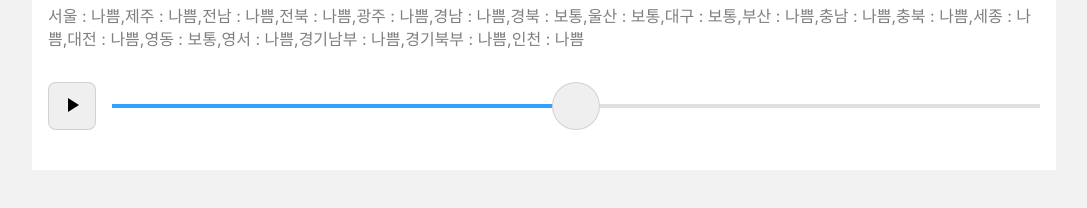
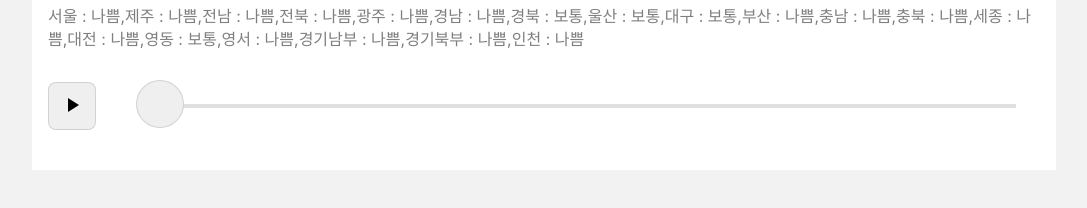
Before and after one commit to codesquad-member-2020/dust-1, a website built with webpack: page FE/src/index.html in a window 1280 px wide. Shown: the part 526-734 px from the top of the page, without its empty margins (96-1183 px from the left). Built offline with nearby package versions, Linux system fonts and the light colour scheme.

Commit message:
[#15] Fix: CSS 프로그레스바 길이 수정

```diff
--- a/FE/src/scss/components/_progress-bar.scss
+++ b/FE/src/scss/components/_progress-bar.scss
@@ -13,22 +13,23 @@
 
   .progress-bar {
     position: relative;
-    width: calc(100% - (#{$button-size} + #{$button-gap}));
+    width: calc(100% - ((#{$button-size} * 2) + #{$button-gap}));
+    margin-right: calc(#{$button-size}/ 2);
     height: 4px;
     background-color: $grey-1;
   }
 
   .current-progress {
     position: absolute;
-    width: 50%;
+    width: 0;
     height: 4px;
     background-color: $blue;
   }
 
   .control-btn {
     position: absolute;
-    top: 50%;
-    left: 50%;
+    top: 0;
+    left: 0;
     transform: translate(-50%, -50%);
     border-radius: calc(#{$button-size}/ 2);
   }
--- a/FE/src/scss/utils/_variables.scss
+++ b/FE/src/scss/utils/_variables.scss
@@ -22,4 +22,4 @@ $tab-margin-bottom: 40px;
 $border-radius: 8px;
 
 $button-size: 3rem;
-$button-gap: 16px;
+$button-gap: 40px;
```
